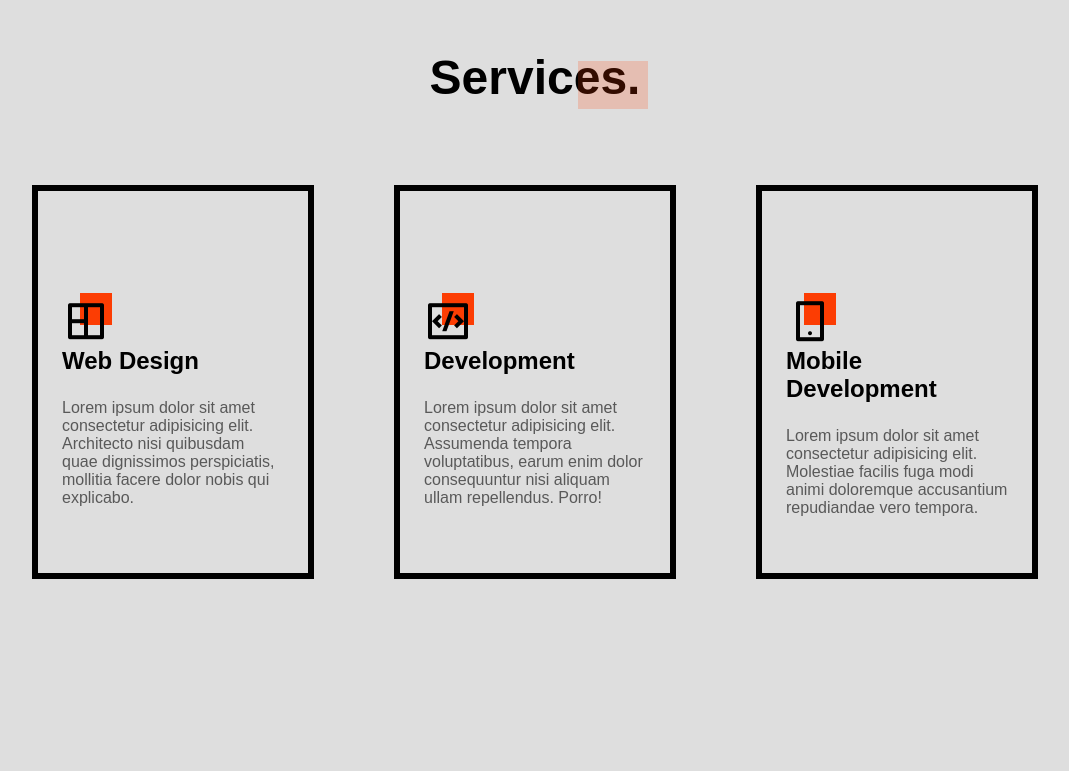
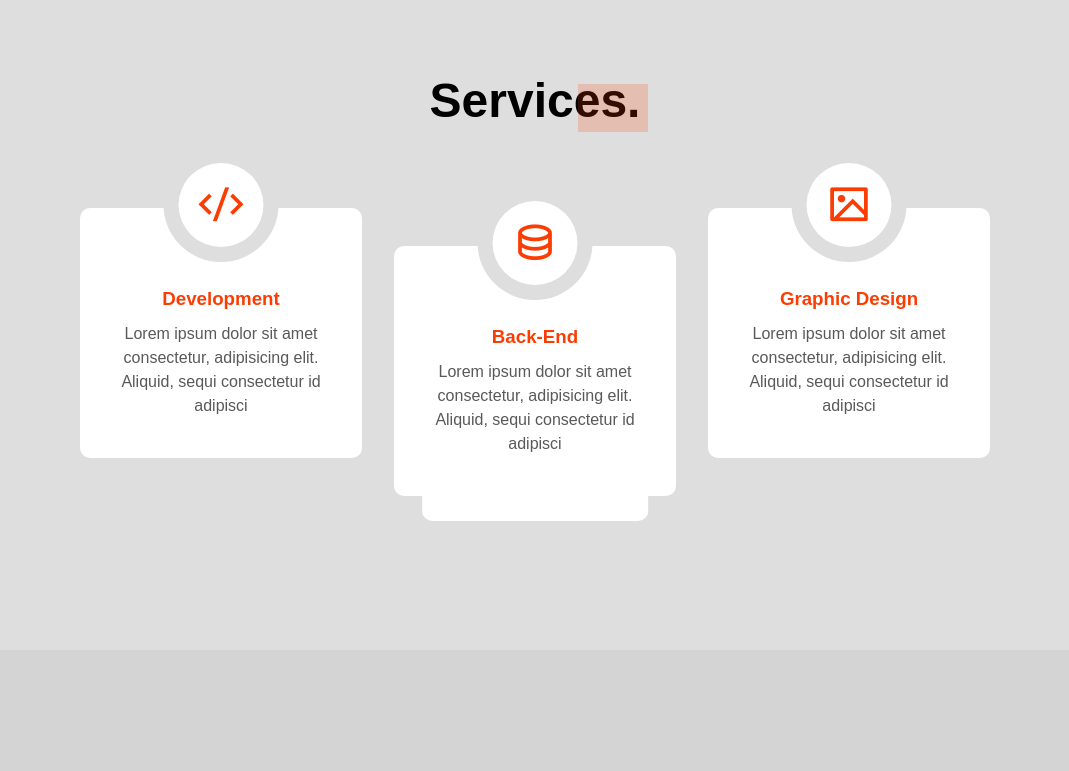
Before and after one commit to abdoelradad/main_portfolio, a plain HTML site: page index.html in a window 1280 px wide. Shown: the part 1600-2371 px from the top of the page, without its empty margins (105-1174 px from the left). Drawn offline with nearby package versions, Linux system fonts and the light colour scheme; a web font is replaced by a local one.

Commit message:
not finished yet

```diff
--- a/assets/css/style.css
+++ b/assets/css/style.css
@@ -301,6 +301,28 @@ body.dark-theme {
   font-size: var(--biggest-font-size);
   text-align: center;
 }
+
+#typewriter {
+  font-size: 20px;
+  color: var(--black-color);
+  font-weight: var(--font-medium);
+  position: relative;
+}
+#typewriter::after {
+  content: "|";
+  position: absolute;
+  right: 0;
+  color: var(--first-color);
+  background-color: var(--body-color);
+  width: 100%;
+  animation: typing 2s steps(23) alternate infinite;
+}
+@keyframes typing {
+  to {
+    width: 0%;
+  }
+}
+
 .home__perfil {
   position: relative;
   justify-self: center;
@@ -501,58 +523,59 @@ body.dark-theme {
   align-items: center;
   column-gap: 1rem;
 }
+
 /* Start services */
 .services__container {
   grid-template-columns: 250px;
   justify-content: center;
   row-gap: 1rem;
   padding-top: 1rem;
+  position: relative;
 }
 .services__card {
   position: relative;
+  text-align: center;
+  padding: 1rem 2rem;
+  height: 250px;
+  border-radius: 10px;
+  background-color: white;
+  transition: 0.3s;
 }
-.services__content {
+.card__icon {
+  position: absolute;
+  left: 50%;
+  transform: translateX(-50%);
+  top: -60px;
+  font-size: 45px;
+  padding: 1rem 1.25rem;
+  background-color: #fff;
+  color: var(--first-color);
+  border-radius: 50%;
+  border: 15px solid var(--body-color);
+}
+.card__content {
+  margin: 4rem 0 1rem 0;
+}
+.card__title {
+  color: var(--first-color);
+  margin-bottom: 0.75rem;
+}
+.card__description {
+  line-height: 1.5;
+}
+.special {
+  top: 15%;
+}
+.card__box-one {
+  position: absolute;
+  width: 80%;
+  left: 50%;
+  transform: translateX(-50%);
+  top: 10%;
+  background-color: #fff;
   height: 100%;
-  background-color: var(--body-color);
-  border: 4px solid var(--black-color);
-  padding: 6rem 1rem 3rem;
-  z-index: 5;
-  position: relative;
-  transition: background-color 0.4s, border 4s;
-}
-.services__border {
-  position: absolute;
-  width: 100%;
-  height: 100%;
-  border: 4px solid var(--first-color);
-  top: 0;
-  left: 0;
-  transition: transform 0.4s;
-}
-.services__card:hover .services__border {
-  transform: translate(0.75rem, 0.75rem);
-}
-.services__icon {
-  position: relative;
-  display: inline-block;
-}
-.services__icon i {
-  font-size: 2rem;
-  color: var(--black-color);
-  position: relative;
-  z-index: 5;
-}
-.services__box {
-  position: absolute;
-  width: 24px;
-  height: 24px;
-  background-color: var(--first-color);
-  right: -2px;
-  top: -2px;
-}
-.services__title {
-  font-size: var(--h2-font-size);
-  margin-bottom: 1.25rem;
+  z-index: -1;
+  border-radius: 10px;
 }
 /* End services */
 
@@ -942,6 +965,7 @@ body.dark-theme {
   .change-theme:hover {
     color: var(--title-color);
   }
+
   .home__container {
     grid-template-columns: repeat(2, 460px);
     gap: 2rem 4rem;
@@ -1027,27 +1051,11 @@ body.dark-theme {
     left: -40px;
     top: 12px;
   }
+
   .services__container {
     grid-template-columns: repeat(3, 282px);
-    column-gap: 5rem;
+    column-gap: 2rem;
     padding-block: 3rem 5rem;
-  }
-  .services__content {
-    padding: 6.5rem 1.5rem 3.5rem;
-    border: 6px solid var(--black-color);
-  }
-  .services__icon i {
-    font-size: 3rem;
-  }
-  .services__box {
-    width: 32px;
-    height: 32px;
-  }
-  .services__title {
-    margin-bottom: 1.5rem;
-  }
-  .services__card:hover .services__border {
-    transform: translate(1.25rem, 1.25rem);
   }
 
   .projects__container {
@@ -1128,3 +1136,8 @@ body.dark-theme {
     right: 3rem;
   }
 }
+@media screen and (max-width: 1150px) {
+  #typewriter {
+    display: none;
+  }
+}
--- a/assets/js/main.js
+++ b/assets/js/main.js
@@ -99,21 +99,3 @@ themeButton.addEventListener("click", () => {
   localStorage.setItem("selected-theme", getCurrentTheme());
   localStorage.setItem("selected-icon", getCurrentIcon());
 });
-
-/* scroll revel */
-const sr = ScrollReveal({
-  origin: "top",
-  distance: "60px",
-  duration: 2500,
-  delay: 400,
-  // reset: true,
-});
-
-sr.reveal(`.home__perfil, .about__image ,.contact__email`, { origin: "right" });
-sr.reveal(
-  `.home__name, .home__info, .about__container, .section__title-2, .about__info, .contact__social ,.contact__data`,
-  {
-    origin: "left",
-  }
-);
-sr.reveal(`.services__card, .projects__card`, { interval: 100 });
--- a/index.html
+++ b/index.html
@@ -64,7 +64,10 @@
       <!-- home -->
       <section class="home section" id="home">
         <div class="home__container container grid">
-          <h1 class="home__name">Elradad</h1>
+          <div class="home__welcome">
+            <span id="typewriter">Hello, I'm Abdelrahman</span>
+            <h1 class="home__name">Elradad</h1>
+          </div>
 
           <div class="home__perfil">
             <div class="home__image">
@@ -153,62 +156,46 @@
 
         <div class="services__container container grid">
           <!-- ser 1 -->
-          <article class="services__card">
-            <div class="services__border"></div>
+          <div class="services__card">
+            <div class="card__icon"><i class="ri-code-s-slash-line"></i></div>
+            <div class="card__content">
+              <h3 class="card__title">Development</h3>
 
-            <div class="services__content">
-              <div class="services__icon">
-                <div class="services__box"></div>
-                <i class="ri-layout-4-line"></i>
-              </div>
-
-              <h2 class="services__title">Web Design</h2>
-
-              <p class="service__description">
-                Lorem ipsum dolor sit amet consectetur adipisicing elit.
-                Architecto nisi quibusdam quae dignissimos perspiciatis,
-                mollitia facere dolor nobis qui explicabo.
+              <p class="card__description">
+                Lorem ipsum dolor sit amet consectetur, adipisicing elit.
+                Aliquid, sequi consectetur id adipisci
               </p>
             </div>
-          </article>
-          <!-- ser 2-->
-          <article class="services__card">
-            <div class="services__border"></div>
+          </div>
 
-            <div class="services__content">
-              <div class="services__icon">
-                <div class="services__box"></div>
-                <i class="ri-code-box-line"></i>
-              </div>
+          <!-- ser 2 -->
+          <div class="services__card special">
+            <div class="card__icon"><i class="ri-database-2-line"></i></div>
+            <div class="card__content">
+              <h3 class="card__title">Back-End</h3>
 
-              <h2 class="services__title">Development</h2>
-
-              <p class="service__description">
-                Lorem ipsum dolor sit amet consectetur adipisicing elit.
-                Assumenda tempora voluptatibus, earum enim dolor consequuntur
-                nisi aliquam ullam repellendus. Porro!
+              <p class="card__description">
+                Lorem ipsum dolor sit amet consectetur, adipisicing elit.
+                Aliquid, sequi consectetur id adipisci
               </p>
             </div>
-          </article>
-          <!-- ser 3-->
-          <article class="services__card">
-            <div class="services__border"></div>
 
-            <div class="services__content">
-              <div class="services__icon">
-                <div class="services__box"></div>
-                <i class="ri-smartphone-line"></i>
-              </div>
+            <div class="card__box-one"></div>
+            <div class="card__box-two"></div>
+          </div>
 
-              <h2 class="services__title">Mobile Development</h2>
+          <!-- ser 3 -->
+          <div class="services__card">
+            <div class="card__icon"><i class="ri-image-line"></i></div>
+            <div class="card__content">
+              <h3 class="card__title">Graphic Design</h3>
 
-              <p class="service__description">
-                Lorem ipsum dolor sit amet consectetur adipisicing elit.
-                Molestiae facilis fuga modi animi doloremque accusantium
-                repudiandae vero tempora.
+              <p class="card__description">
+                Lorem ipsum dolor sit amet consectetur, adipisicing elit.
+                Aliquid, sequi consectetur id adipisci
               </p>
             </div>
-          </article>
+          </div>
         </div>
       </section>
 
```
